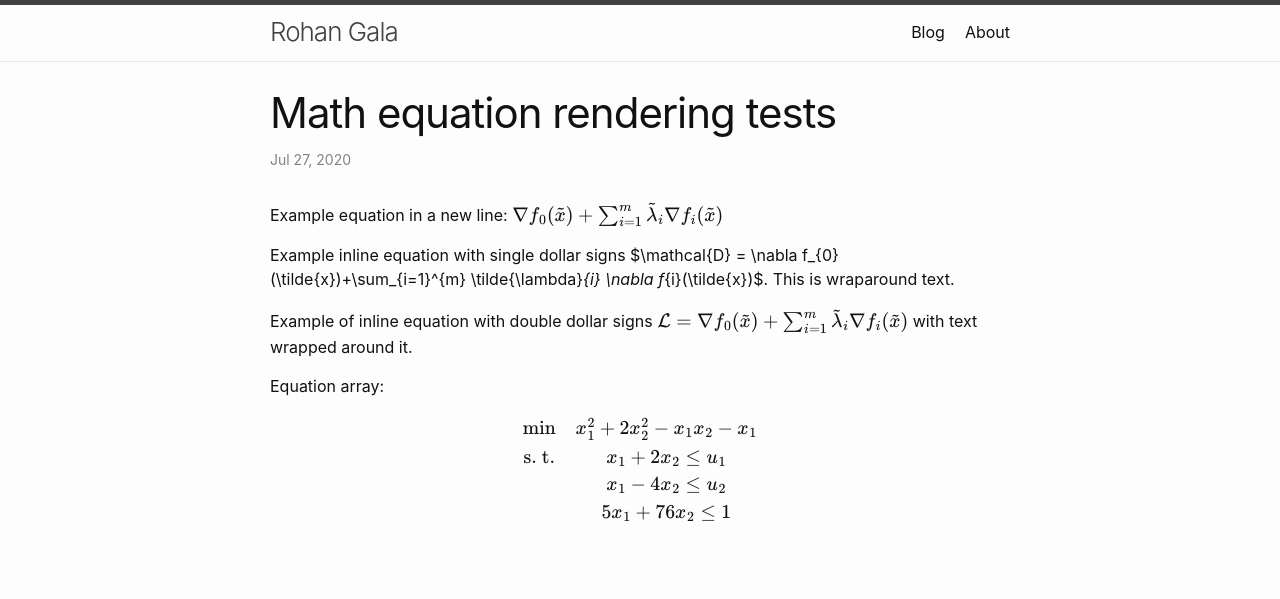
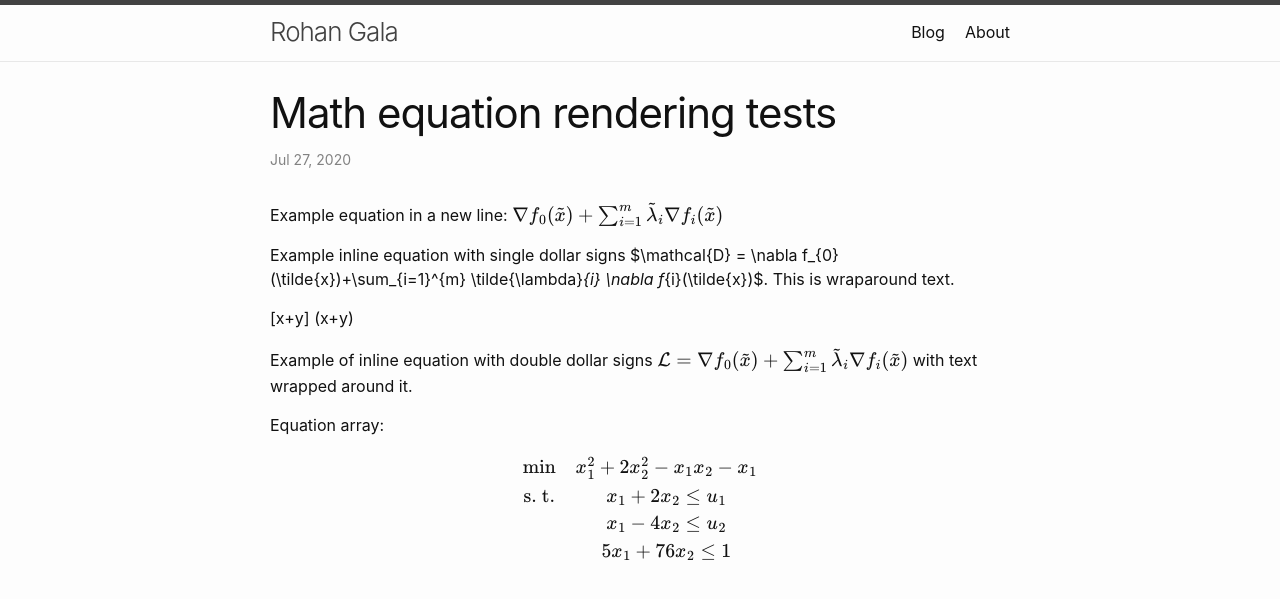
Before and after one commit to rhngla/rhngla.github.io, a Jekyll site: the page built from _posts/2020-07-27-Math.md, in a window 1280 px wide. Shown: the top 599 px of the page. Built offline with Jekyll 4.4.1, drawn with Linux system fonts in a browser that asks for light colours; formulas are drawn with MathJax 3.

```diff
--- a/_posts/2020-07-27-Math.md
+++ b/_posts/2020-07-27-Math.md
@@ -10,6 +10,9 @@ Example equation in a new line:
 
 Example inline equation with single dollar signs $\mathcal{D} = \nabla f_{0}(\tilde{x})+\sum_{i=1}^{m} \tilde{\lambda}_{i} \nabla f_{i}(\tilde{x})$. This is wraparound text.
 
+\[x+y\]
+\(x+y\)
+
 Example of inline equation with double dollar signs $$\mathcal{L} = \nabla f_{0}(\tilde{x})+\sum_{i=1}^{m} \tilde{\lambda}_{i} \nabla f_{i}(\tilde{x})$$ with text wrapped around it.
 
 Equation array:
```
